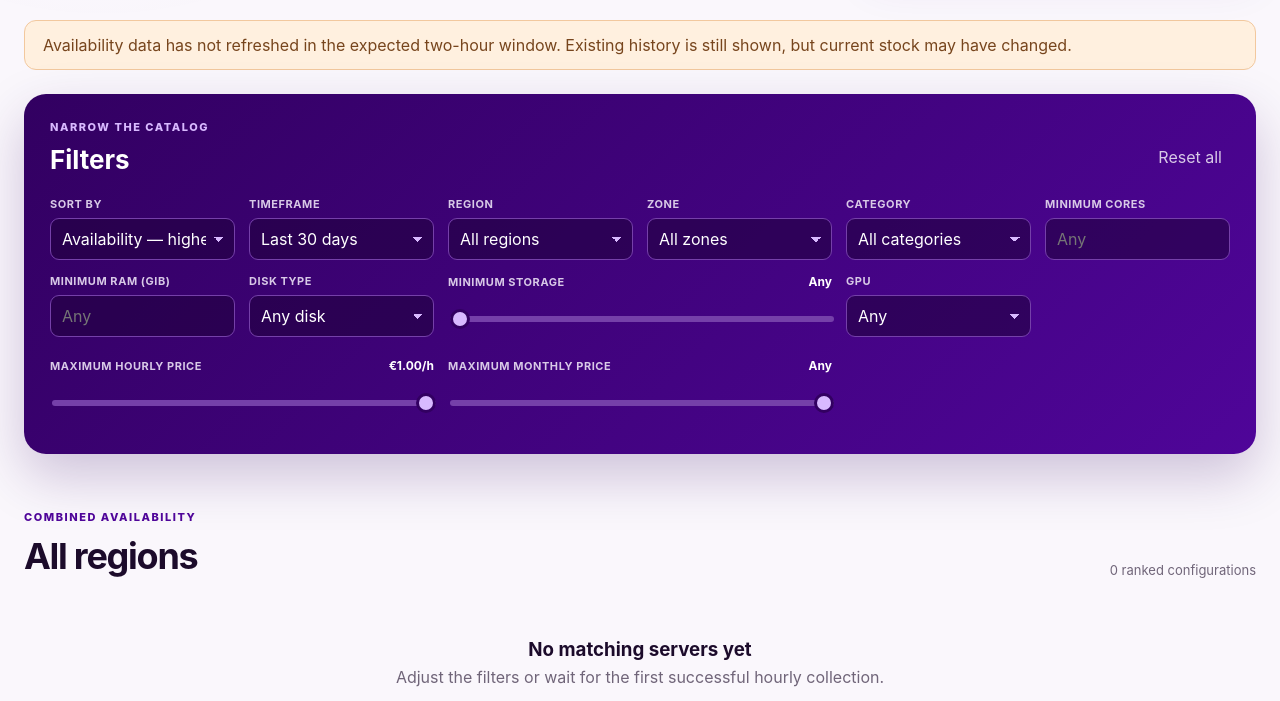
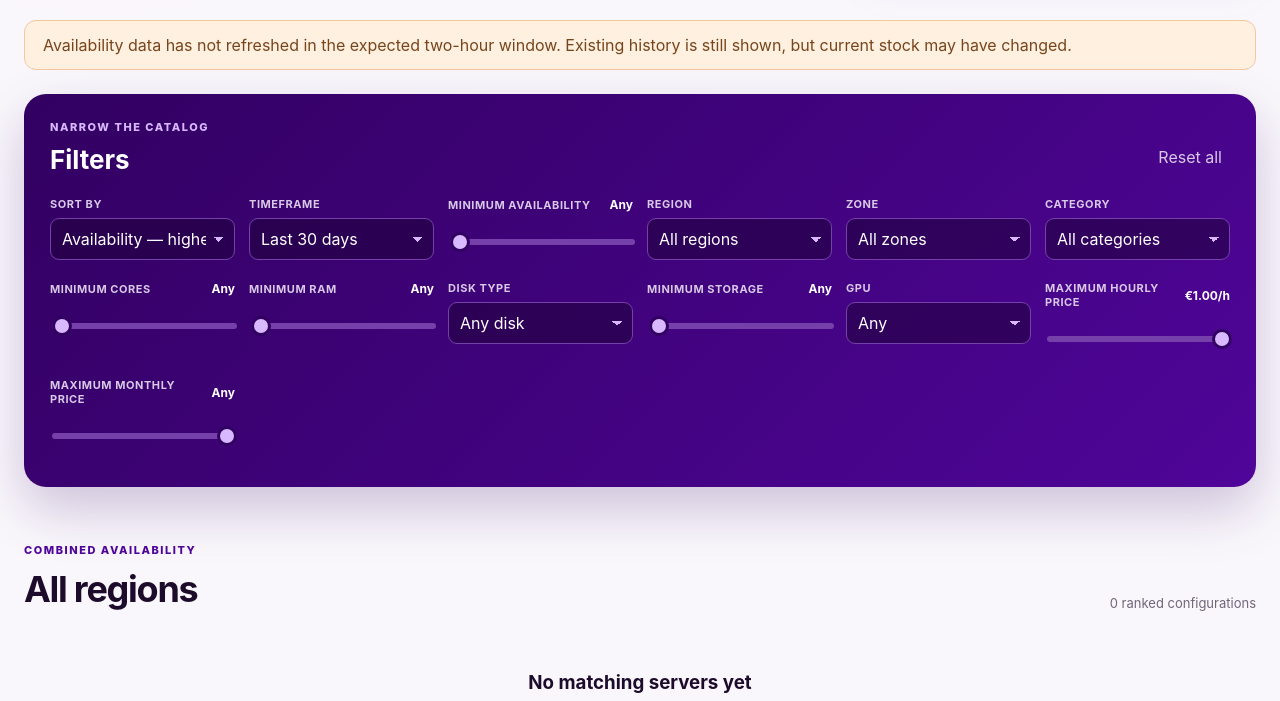
Before and after one commit to gschurck/scaleway-availability, a FastAPI app: page / in a window 1280 px wide. Shown: the part 418-1119 px from the top of the page. Run offline with FastAPI, Linux system fonts and the light colour scheme; data that the repository does not hold is empty.

Commit message:
feat: add compact availability and hardware sliders

```diff
--- a/app/dashboard.py
+++ b/app/dashboard.py
@@ -64,6 +64,7 @@ class RankingFilters:
     min_ram_gb: int | None = None
     disk_type: str | None = None
     min_storage_gb: int | None = None
+    min_availability_percent: int | None = None
     gpu: str = "any"
     max_hourly_price_eur: str | None = None
     max_monthly_price_eur: str | None = None
@@ -125,6 +126,8 @@ class ZoneHistory:
 
 @dataclass(frozen=True)
 class FilterBounds:
+    cores_max: int
+    ram_gb_max: int
     storage_gb_max: int
     hourly_price_eur_max: int
     monthly_price_eur_max: int
@@ -146,6 +149,8 @@ class DashboardService:
         return [(value, category_label(value)) for value in values]
 
     async def filter_bounds(self, session: AsyncSession) -> FilterBounds:
+        cores = await session.scalar(select(func.max(ServerType.total_cores))) or 0
+        ram_bytes = await session.scalar(select(func.max(ServerType.ram_bytes))) or 0
         storage_bytes = await session.scalar(select(func.max(ServerType.storage_bytes))) or 0
         hourly_price_nanos = (
             await session.scalar(select(func.max(OfferLocation.hourly_price_nanos))) or 0
@@ -154,6 +159,8 @@ class DashboardService:
             await session.scalar(select(func.max(OfferLocation.monthly_price_nanos))) or 0
         )
         return FilterBounds(
+            cores_max=max(1, cores),
+            ram_gb_max=max(1, ceil(ram_bytes / 1024**3)),
             storage_gb_max=max(1, ceil(storage_bytes / 1024**3)),
             hourly_price_eur_max=max(1, ceil(hourly_price_nanos / NANOS_PER_UNIT)),
             monthly_price_eur_max=max(1, ceil(monthly_price_nanos / NANOS_PER_UNIT)),
@@ -165,6 +172,13 @@ class DashboardService:
         servers = [
             await self._rank_server_scope(session, server, filters, zones) for server in candidates
         ]
+        if filters.min_availability_percent is not None:
+            servers = [
+                item
+                for item in servers
+                if item.availability_percent is not None
+                and item.availability_percent >= filters.min_availability_percent
+            ]
         if filters.sort_by == "price":
             servers.sort(
                 key=lambda item: (
--- a/app/static/styles.css
+++ b/app/static/styles.css
@@ -159,7 +159,7 @@ h1 { font-size: clamp(42px, 5vw, 72px); letter-spacing: -.055em; line-height: .9
 .filters input, .filters select { appearance: none; background: var(--filter-control); border: 1px solid var(--filter-border); border-radius: 9px; color: white; height: 42px; outline: none; padding: 0 11px; width: 100%; }
 .filters select { background-image: linear-gradient(45deg, transparent 50%, var(--filter-accent) 50%), linear-gradient(135deg, var(--filter-accent) 50%, transparent 50%); background-position: calc(100% - 15px) 18px, calc(100% - 10px) 18px; background-repeat: no-repeat; background-size: 5px 5px, 5px 5px; padding-right: 28px; }
 .filters input:focus, .filters select:focus { border-color: var(--filter-accent); box-shadow: 0 0 0 3px rgba(216, 185, 255, .18); }
-.filters .range-label { grid-column: span 2; }
+.filters .range-label { grid-column: span 1; }
 .filters .range-heading { align-items: center; display: flex; justify-content: space-between; }
 .filters .range-heading output { color: white; font-size: 12px; letter-spacing: 0; text-transform: none; }
 .filters input[type="range"] { appearance: none; background: transparent; border: 0; height: 42px; padding: 0; }
@@ -291,7 +291,6 @@ footer { border-top: 1px solid var(--line); color: var(--muted); font-size: 12px
 
 @media (max-width: 480px) {
   .filters { grid-template-columns: 1fr; }
-  .filters .range-label { grid-column: span 1; }
   .filter-panel { border-radius: 16px; padding: 20px; }
 }
 
--- a/app/templates/index.html
+++ b/app/templates/index.html
@@ -56,6 +56,20 @@
         <option value="all" {% if filters.timeframe == 'all' %}selected{% endif %}>All history</option>
       </select>
     </label>
+    <label class="range-label">
+      <span class="range-heading">
+        <span>Minimum availability</span>
+        <output for="min-availability-range">{% if filters.min_availability_percent %}{{ filters.min_availability_percent }}%{% else %}Any{% endif %}</output>
+      </span>
+      <input id="min-availability-range"
+             name="min_availability_percent"
+             type="range"
+             min="0"
+             max="100"
+             step="1"
+             value="{{ filters.min_availability_percent or 0 }}"
+             oninput="this.previousElementSibling.querySelector('output').value = this.value === '0' ? 'Any' : this.value + '%'">
+    </label>
     <label>
       <span>Region</span>
       <select name="region">
@@ -83,13 +97,35 @@
         {% endfor %}
       </select>
     </label>
-    <label>
-      <span>Minimum cores</span>
-      <input name="min_cores" type="number" min="1" step="1" value="{{ filters.min_cores or '' }}" placeholder="Any">
+    <label class="range-label">
+      {% set cores_slider_max = [filter_bounds.cores_max, filters.min_cores or 0]|max %}
+      <span class="range-heading">
+        <span>Minimum cores</span>
+        <output for="min-cores-range">{% if filters.min_cores %}{{ filters.min_cores }}{% else %}Any{% endif %}</output>
+      </span>
+      <input id="min-cores-range"
+             name="min_cores"
+             type="range"
+             min="0"
+             max="{{ cores_slider_max }}"
+             step="1"
+             value="{{ filters.min_cores or 0 }}"
+             oninput="this.previousElementSibling.querySelector('output').value = this.value === '0' ? 'Any' : this.value">
     </label>
-    <label>
-      <span>Minimum RAM (GiB)</span>
-      <input name="min_ram_gb" type="number" min="1" step="1" value="{{ filters.min_ram_gb or '' }}" placeholder="Any">
+    <label class="range-label">
+      {% set ram_slider_max = [filter_bounds.ram_gb_max, filters.min_ram_gb or 0]|max %}
+      <span class="range-heading">
+        <span>Minimum RAM</span>
+        <output for="min-ram-range">{% if filters.min_ram_gb %}{{ filters.min_ram_gb }} GiB{% else %}Any{% endif %}</output>
+      </span>
+      <input id="min-ram-range"
+             name="min_ram_gb"
+             type="range"
+             min="0"
+             max="{{ ram_slider_max }}"
+             step="1"
+             value="{{ filters.min_ram_gb or 0 }}"
+             oninput="this.previousElementSibling.querySelector('output').value = this.value === '0' ? 'Any' : this.value + ' GiB'">
     </label>
     <label>
       <span>Disk type</span>
--- a/app/web.py
+++ b/app/web.py
@@ -31,18 +31,6 @@ async def get_session(
         yield session
 
 
-def optional_positive_int(value: str | None, label: str) -> int | None:
-    if value is None or not value.strip():
-        return None
-    try:
-        parsed = int(value)
-    except ValueError as exc:
-        raise HTTPException(status_code=422, detail=f"{label} must be a whole number") from exc
-    if parsed < 1:
-        raise HTTPException(status_code=422, detail=f"{label} must be at least 1")
-    return parsed
-
-
 def optional_nonnegative_int(value: str | None, label: str) -> int | None:
     if value is None or not value.strip():
         return None
@@ -55,6 +43,13 @@ def optional_nonnegative_int(value: str | None, label: str) -> int | None:
     return parsed or None
 
 
+def optional_percentage(value: str | None, label: str) -> int | None:
+    parsed = optional_nonnegative_int(value, label)
+    if parsed is not None and parsed > 100:
+        raise HTTPException(status_code=422, detail=f"{label} cannot exceed 100")
+    return parsed
+
+
 def parse_filters(
     timeframe: Annotated[Literal["7d", "30d", "all"], Query()] = "30d",
     sort_by: Annotated[SortBy, Query()] = "availability",
@@ -64,6 +59,7 @@ def parse_filters(
     min_ram_gb: Annotated[str | None, Query()] = None,
     disk_type: Annotated[str | None, Query()] = None,
     min_storage_gb: Annotated[str | None, Query()] = None,
+    min_availability_percent: Annotated[str | None, Query()] = None,
     gpu: Annotated[Literal["any", "yes", "no"], Query()] = "any",
     max_hourly_price_eur: Annotated[str | None, Query()] = None,
     max_monthly_price_eur: Annotated[str | None, Query()] = None,
@@ -74,10 +70,13 @@ def parse_filters(
         sort_by=sort_by,
         region=region or None,
         zone=zone or None,
-        min_cores=optional_positive_int(min_cores, "Minimum cores"),
-        min_ram_gb=optional_positive_int(min_ram_gb, "Minimum RAM"),
+        min_cores=optional_nonnegative_int(min_cores, "Minimum cores"),
+        min_ram_gb=optional_nonnegative_int(min_ram_gb, "Minimum RAM"),
         disk_type=disk_type or None,
         min_storage_gb=optional_nonnegative_int(min_storage_gb, "Minimum storage"),
+        min_availability_percent=optional_percentage(
+            min_availability_percent, "Minimum availability"
+        ),
         gpu=gpu,
         max_hourly_price_eur=max_hourly_price_eur or None,
         max_monthly_price_eur=max_monthly_price_eur or None,
```
Also changed, not shown: tests/test_dashboard.py (+23 -1 lines).
